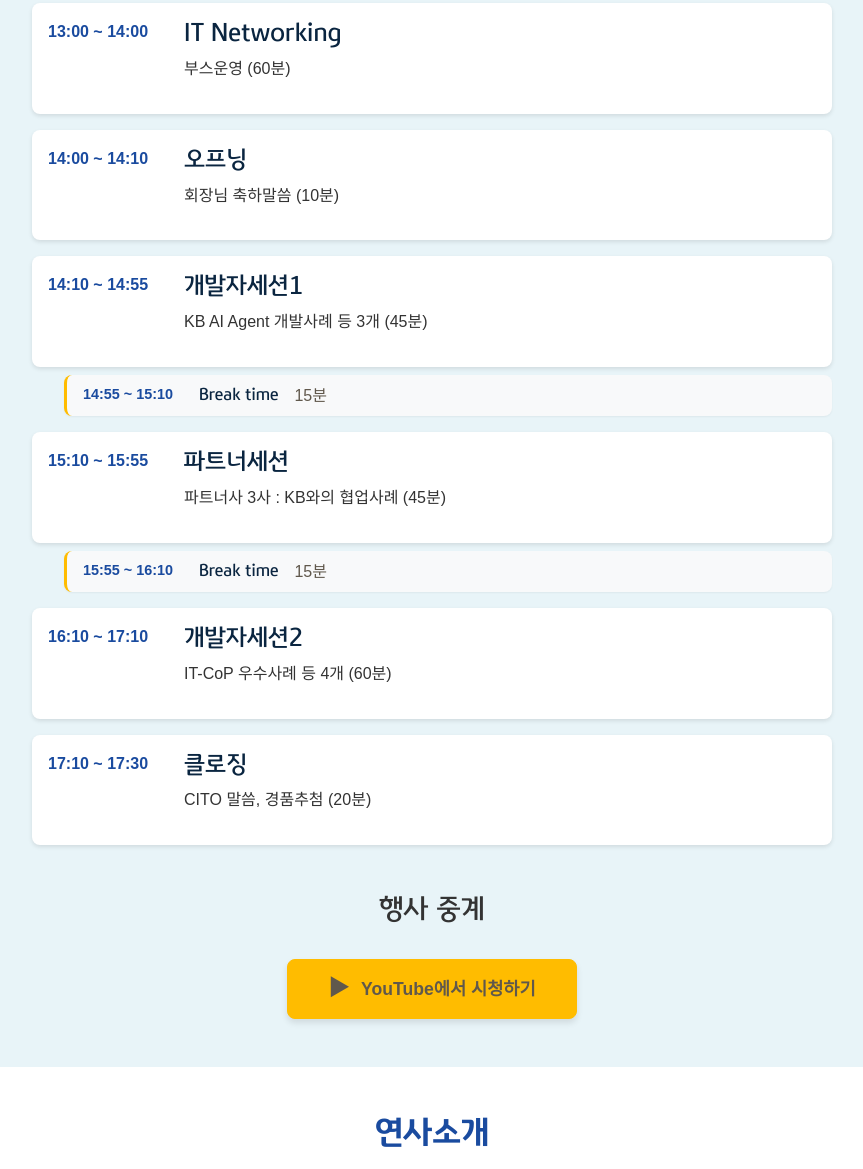
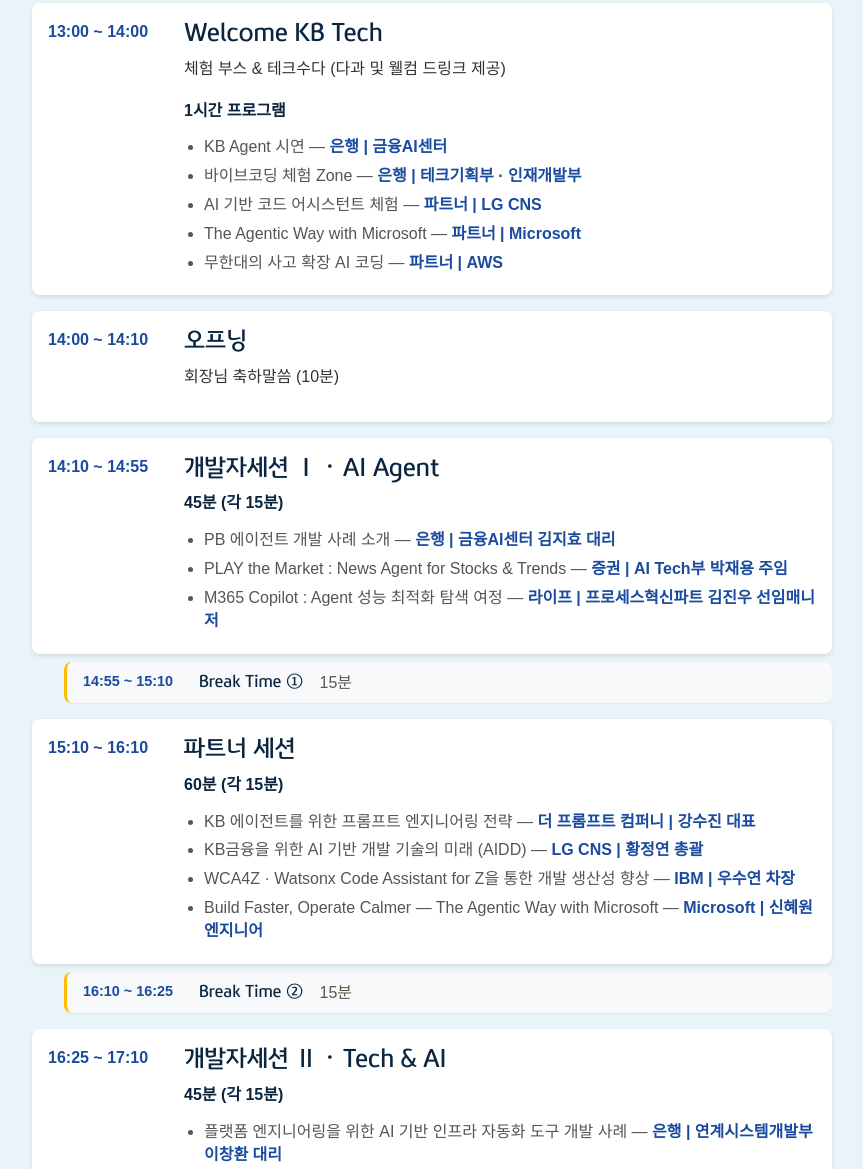
Before and after one commit to kgssks/tech, a website: page public/index.html in a window 1280 px wide. Shown: the part 701-1870 px from the top of the page, without its empty margins (208-1071 px from the left). Drawn offline with nearby package versions, Linux system fonts and the light colour scheme; no server answers; a web font is replaced by a local one.

Commit message:
changing program list & speech list

```diff
--- a/public/css/style.css
+++ b/public/css/style.css
@@ -272,6 +272,28 @@
 .schedule-content h4 {
     margin-bottom: 0.5rem;
     color: var(--kb-dark);
+}
+
+.schedule-duration {
+    margin-bottom: 0.75rem;
+    color: var(--kb-dark);
+}
+
+.schedule-detail {
+    margin: 0 0 0 1.25rem;
+    padding: 0;
+    list-style: disc;
+    color: #555;
+}
+
+.schedule-detail li {
+    margin-bottom: 0.35rem;
+    line-height: 1.45;
+}
+
+.schedule-host {
+    color: var(--kb-blue);
+    font-weight: 600;
 }
 
 /* Break time 항목을 서브 카드로 스타일링 */
--- a/public/index.html
+++ b/public/index.html
@@ -68,6 +68,7 @@
             <h2 style="font-family: 'KBFGDisplay', sans-serif; font-size: 1.8rem; margin: 1.5rem 0; color: white;">KB금융 AI 기술 테크포럼</h2> -->
             <p class="hero-subtitle">2025.11.28 (금) 13:00 ~ 17:30</p>
             <p class="hero-location">여의도 신관 B1층 다목적홀</p>
+            <p></p>
             <div style="text-align: center;">
                 <button class="btn btn-primary btn-lg hero-register-btn" id="heroRegisterButton" onclick="scrollToRegistration()">참가신청</button>
                 <div id="heroWelcomeMessage" style="display: none; margin-top: 0rem; text-align: center;">
@@ -87,8 +88,16 @@
                 <div class="schedule-item">
                     <div class="schedule-time">13:00 ~ 14:00</div>
                     <div class="schedule-content">
-                        <h4>IT Networking</h4>
-                        <p>부스운영 (60분)</p>
+                        <h4>Welcome KB Tech</h4>
+                        <p>체험 부스 &amp; 테크수다 (다과 및 웰컴 드링크 제공)</p>
+                        <p class="schedule-duration"><strong>1시간 프로그램</strong></p>
+                        <ul class="schedule-detail">
+                            <li>KB Agent 시연 &mdash; <span class="schedule-host">은행 | 금융AI센터</span></li>
+                            <li>바이브코딩 체험 Zone &mdash; <span class="schedule-host">은행 | 테크기획부 · 인재개발부</span></li>
+                            <li>AI 기반 코드 어시스턴트 체험 &mdash; <span class="schedule-host">파트너 | LG CNS</span></li>
+                            <li>The Agentic Way with Microsoft &mdash; <span class="schedule-host">파트너 | Microsoft</span></li>
+                            <li>무한대의 사고 확장 AI 코딩 &mdash; <span class="schedule-host">파트너 | AWS</span></li>
+                        </ul>
                     </div>
                 </div>
                 <div class="schedule-item">
@@ -101,43 +110,59 @@
                 <div class="schedule-item">
                     <div class="schedule-time">14:10 ~ 14:55</div>
                     <div class="schedule-content">
-                        <h4>개발자세션1</h4>
-                        <p>KB AI Agent 개발사례 등 3개 (45분)</p>
+                        <h4>개발자세션 Ⅰ · AI Agent</h4>
+                        <p class="schedule-duration"><strong>45분 (각 15분)</strong></p>
+                        <ul class="schedule-detail">
+                            <li>PB 에이전트 개발 사례 소개 &mdash; <span class="schedule-host">은행 | 금융AI센터 김지효 대리</span></li>
+                            <li>PLAY the Market : News Agent for Stocks &amp; Trends &mdash; <span class="schedule-host">증권 | AI Tech부 박재용 주임</span></li>
+                            <li>M365 Copilot : Agent 성능 최적화 탐색 여정 &mdash; <span class="schedule-host">라이프 | 프로세스혁신파트 김진우 선임매니저</span></li>
+                        </ul>
                     </div>
                 </div>
                 <div class="schedule-item schedule-item-break">
                     <div class="schedule-time">14:55 ~ 15:10</div>
                     <div class="schedule-content">
-                        <h4>Break time</h4>
+                        <h4>Break Time ①</h4>
                         <p>15분</p>
                     </div>
                 </div>
                 <div class="schedule-item">
-                    <div class="schedule-time">15:10 ~ 15:55</div>
+                    <div class="schedule-time">15:10 ~ 16:10</div>
                     <div class="schedule-content">
-                        <h4>파트너세션</h4>
-                        <p>파트너사 3사 : KB와의 협업사례 (45분)</p>
+                        <h4>파트너 세션</h4>
+                        <p class="schedule-duration"><strong>60분 (각 15분)</strong></p>
+                        <ul class="schedule-detail">
+                            <li>KB 에이전트를 위한 프롬프트 엔지니어링 전략 &mdash; <span class="schedule-host">더 프롬프트 컴퍼니 | 강수진 대표</span></li>
+                            <li>KB금융을 위한 AI 기반 개발 기술의 미래 (AIDD) &mdash; <span class="schedule-host">LG CNS | 황정연 총괄</span></li>
+                            <li>WCA4Z · Watsonx Code Assistant for Z을 통한 개발 생산성 향상 &mdash; <span class="schedule-host">IBM | 우수연 차장</span></li>
+                            <li>Build Faster, Operate Calmer &mdash; The Agentic Way with Microsoft &mdash; <span class="schedule-host">Microsoft | 신혜원 엔지니어</span></li>
+                        </ul>
                     </div>
                 </div>
                 <div class="schedule-item schedule-item-break">
-                    <div class="schedule-time">15:55 ~ 16:10</div>
+                    <div class="schedule-time">16:10 ~ 16:25</div>
                     <div class="schedule-content">
-                        <h4>Break time</h4>
+                        <h4>Break Time ②</h4>
                         <p>15분</p>
                     </div>
                 </div>
                 <div class="schedule-item">
-                    <div class="schedule-time">16:10 ~ 17:10</div>
+                    <div class="schedule-time">16:25 ~ 17:10</div>
                     <div class="schedule-content">
-                        <h4>개발자세션2</h4>
-                        <p>IT-CoP 우수사례 등 4개 (60분)</p>
+                        <h4>개발자세션 Ⅱ · Tech &amp; AI</h4>
+                        <p class="schedule-duration"><strong>45분 (각 15분)</strong></p>
+                        <ul class="schedule-detail">
+                            <li>플랫폼 엔지니어링을 위한 AI 기반 인프라 자동화 도구 개발 사례 &mdash; <span class="schedule-host">은행 | 연계시스템개발부 이창환 대리</span></li>
+                            <li>실데이터 대량 거래 자동 재현 병행검증 솔루션 &mdash; <span class="schedule-host">카드 | 코어상품개발부 유선준 계장</span></li>
+                            <li>생성형 AI 기반 보험서류 OCR 솔루션 자체 개발 &mdash; <span class="schedule-host">손보 | IT개발파트 최연수 책임</span></li>
+                        </ul>
                     </div>
                 </div>
                 <div class="schedule-item">
-                    <div class="schedule-time">17:10 ~ 17:30</div>
+                    <div class="schedule-time">17:10 ~ 17:20</div>
                     <div class="schedule-content">
                         <h4>클로징</h4>
-                        <p>CITO 말씀, 경품추첨 (20분)</p>
+                        <p>CITO 말씀, 경품 추첨 (10분)</p>
                     </div>
                 </div>
             </div>
```
